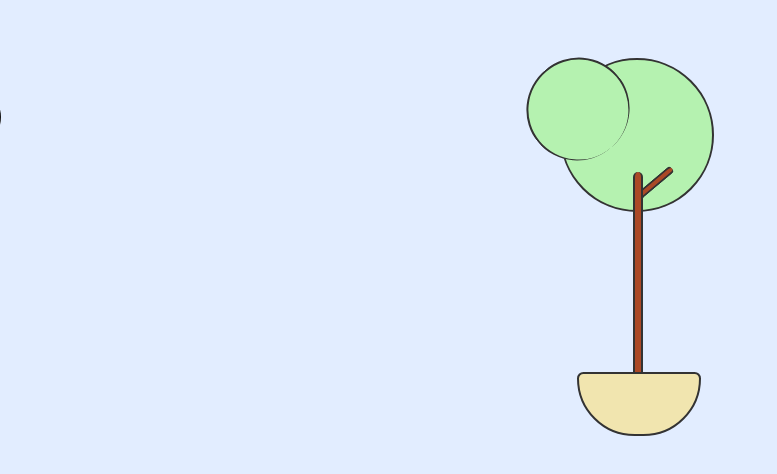
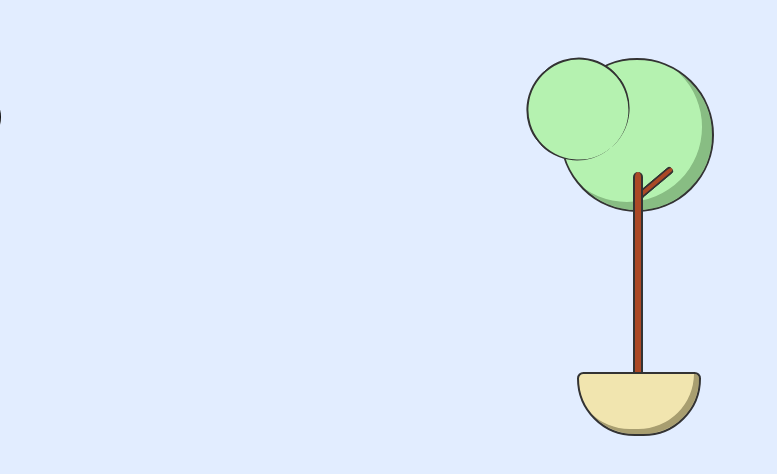
Before and after one commit to lucashamaral/css, a plain HTML site: page Árvore/index.html in a window 1280 px wide. Shown: the whole page, without its empty margins (0-777 px from the left). Drawn offline with Linux system fonts and the light colour scheme.

Commit message:
Add files via upload

```diff
--- a/Árvore/tree.css
+++ b/Árvore/tree.css
@@ -50,6 +50,7 @@
 	background-color: #b5f2b0;
 	border-radius: 50%;
 	border: 2px solid #333333;
+	box-shadow: inset -10px -8px 0 #88BD83;
 }
 
 .trunk {
@@ -62,7 +63,7 @@
 	z-index: 3;
 	border-top: none;
 	border-top-right-radius: 50px;
-	border-top-left-radius: 50px
+	border-top-left-radius: 50px;
 }
 
 .branch {
@@ -89,4 +90,5 @@
 	border-top-left-radius: 10px;
 	border-top-right-radius: 10px;
 	left: 17px;
+	box-shadow: inset -5px -5px 0 #a89e70;
 }
```
